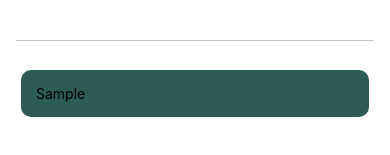
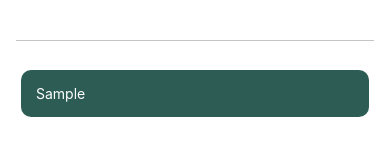
Before and after one commit to 1sh1vam/ReactNativePractice, a React Native app: screen / in a window 390 px wide. Both pictures are taken after typing "Sample" into the empty fields and a click on the button "ADD GOAL". Shown: the part 395-550 px from the top of the page. Built offline with nearby package versions, Linux system fonts and the light colour scheme.

Commit message:
fixing the color issue

```diff
--- a/App.js
+++ b/App.js
@@ -23,8 +23,8 @@
       </View>
       <ScrollView style={styles.goalsContainer}>
         {goalList.map((goal, index) => (
-          <View key={index} style={styles.goalText} >
-            <Text>{goal}</Text>
+          <View key={index} style={styles.goalItem} >
+            <Text style={styles.goalText}>{goal}</Text>
           </View>
         ))}
       </ScrollView>
@@ -57,11 +57,13 @@
   goalsContainer: {
     flex: 8,
   },
-  goalText: {
+  goalItem: {
     padding: 15,
     borderRadius: 10,
     backgroundColor: '#2D5C54',
+    margin: 5,
+  },
+  goalText: {
     color: '#fff',
-    margin: 5,
   }
 });
```
